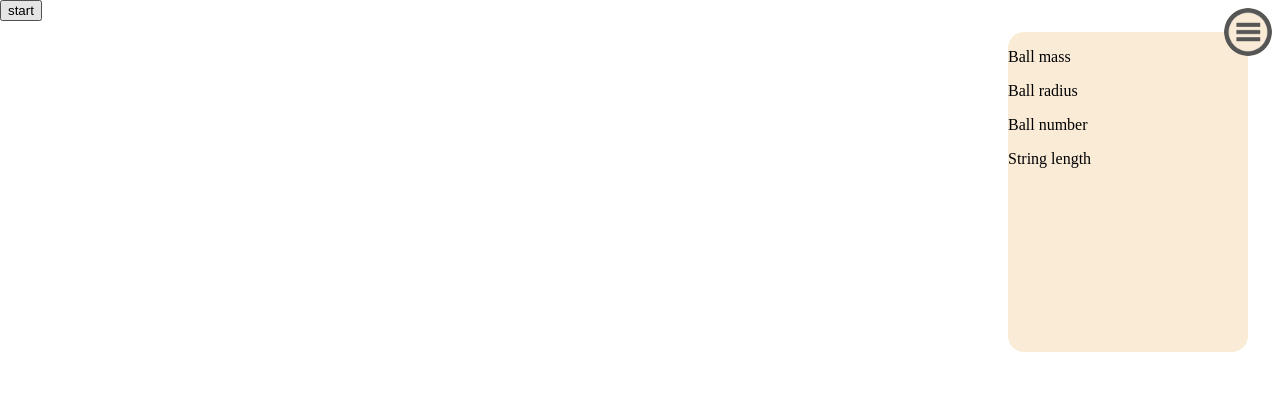
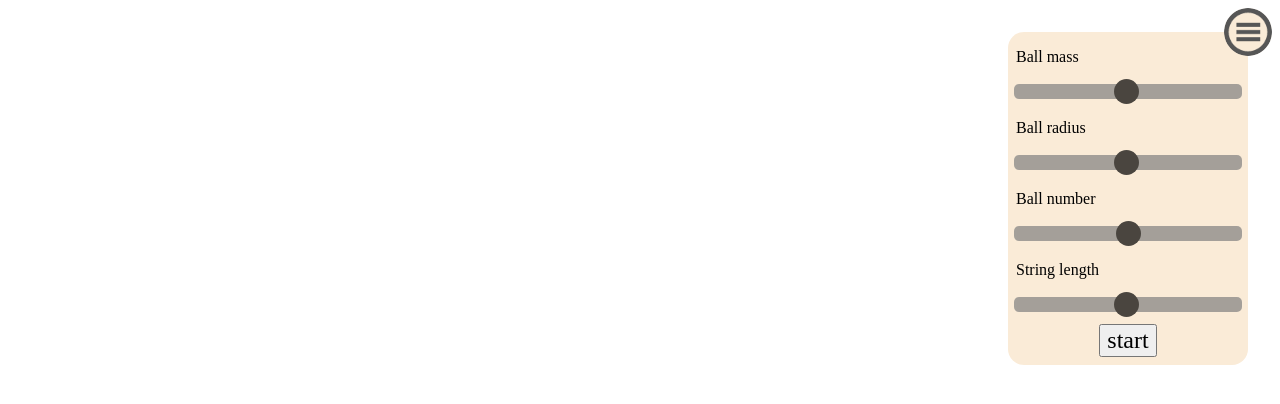
Before and after one commit to annikastookey/newtons-cradle, a plain HTML site: page index.html in a window 1280 px wide. Both pictures are taken after a click on the element 1248 px from the left and 32 px from the top of the page. Drawn offline with Linux system fonts and the light colour scheme.

Commit message:
working sliders need to use input

```diff
--- a/app/app.js
+++ b/app/app.js
@@ -25,6 +25,7 @@ export function run() {
   // requestAnimationFrame(loop);
 }
 
-export function start() {
+export function start(stringLength, ballMass, ballRadius, ballNum) {
+  console.log(stringLength, ballMass, ballRadius, ballNum);
   requestAnimationFrame(loop);
 }
--- a/app/controller/controller.js
+++ b/app/controller/controller.js
@@ -13,18 +13,34 @@ let allowDrag = true;
 let dragDirection = 0;
 let showingPanel = false;
 let menuIcon;
+let massSlider;
+let radiusSlider;
+let numberSlider;
+let lengthSlider;
+
+function getBallMass() {
+  return Number(massSlider.value);
+}
+
+function getBallNum() {
+  return Number(numberSlider.value);
+}
+
+function getBallRadius() {
+  return Number(radiusSlider.value);
+}
+
+function getStringLength() {
+  return Number(lengthSlider.value);
+}
 
 export function init() {
   console.log("initializing Controller");
   document.getElementById("startButton").addEventListener("click", () => {
-    console.log("button click");
-    document.getElementById("startButton").style.display = "none";
-    start();
+    showingPanel = false;
+    document.getElementById("menuPanel").style.display = "none";
+    start(getStringLength(), getBallMass(), getBallRadius(), getBallNum());
   });
-  // document.getElementById("menuButton").addEventListener("click", () => {
-  //   console.log("menu click");
-  //   userInput();
-  // });
   menuIcon = document.getElementById("menuIcon");
   menuIcon.addEventListener("mouseenter", () => {
     if (!showingPanel) {
@@ -44,7 +60,7 @@ export function init() {
       menuIcon.classList.add("menuIconHighlight");
     }
   });
-  document.getElementById("menuIcon").addEventListener("click", () => {
+  menuIcon.addEventListener("click", () => {
     if (!showingPanel) {
       console.log("menu button click");
       showingPanel = true;
@@ -54,6 +70,7 @@ export function init() {
       document.getElementById("menuPanel").style.display = "none";
     }
   });
+  initSliders();
   can.addEventListener("mousedown", (e) => {
     if (!allowDrag) {
       return;
@@ -98,10 +115,21 @@ export function init() {
   });
 }
 
-export function userInput() {
-  console.log("gathering input");
-  // open menu box
-  // handle the user input for ballNum, stringLength, ballRadius, and ballMass
-  // using buttons with restrictions on min/max values
-  // if mousedown to drag ball, close menu box
+function initSliders() {
+  massSlider = document.getElementById("massSlider");
+  massSlider.addEventListener("input", () => {
+    console.log(massSlider.value);
+  });
+  radiusSlider = document.getElementById("radiusSlider");
+  radiusSlider.addEventListener("input", () => {
+    console.log(radiusSlider.value);
+  });
+  numberSlider = document.getElementById("numberSlider");
+  numberSlider.addEventListener("input", () => {
+    console.log(numberSlider.value);
+  });
+  lengthSlider = document.getElementById("lengthSlider");
+  lengthSlider.addEventListener("input", () => {
+    console.log(lengthSlider.value);
+  });
 }
--- a/index.html
+++ b/index.html
@@ -13,38 +13,56 @@
     </script>
   </head>
   <body>
-    <button id="startButton">start</button>
     <div id="menuIcon" class="menuIconUnhighlight"></div>
     <div id="menuPanel">
       <p>Ball mass</p>
+      <div class="centeringContainer">
+        <input
+          type="range"
+          min="1"
+          max="100"
+          value="50"
+          class="slider"
+          id="massSlider"
+        />
+      </div>
       <p>Ball radius</p>
+      <div class="centeringContainer">
+        <input
+          type="range"
+          min="1"
+          max="100"
+          value="50"
+          class="slider"
+          id="radiusSlider"
+        />
+      </div>
       <p>Ball number</p>
+      <div class="centeringContainer">
+        <input
+          type="range"
+          min="1"
+          max="5"
+          value="3"
+          class="slider"
+          id="numberSlider"
+        />
+      </div>
       <p>String length</p>
-      <!-- <div class="sliderContainer" style="width: 100%;">
-        <input type="range" min="1" max="100" value="50" class="slider" id="myRange" style="
-        -webkit-appearance: none;  /* Override default CSS styles */
-        appearance: none;
-        width: 100%; /* Full-width */
-        height: 25px; /* Specified height */
-        background: #d3d3d3; /* Grey background */
-        outline: none; /* Remove outline */
-        ">
-      </div> -->
+      <div class="centeringContainer">
+        <input
+          type="range"
+          min="1"
+          max="100"
+          value="50"
+          class="slider"
+          id="lengthSlider"
+        />
+      </div>
+      <div class="centeringContainer">
+        <button id="startButton">start</button>
+      </div>
     </div>
-    <!-- <button
-      id="menuButton"
-      style="
-        position: absolute;
-        right: 0;
-        top: 0;
-        z-index: 10;
-        width: 5;
-        height: 5;
-        /* width and height not working */
-      "
-    >
-      <img src="./menuButton.jpeg" />
-    </button> -->
     <img src="shinyBall2.png" id="shinyBall" />
   </body>
 </html>
--- a/style.css
+++ b/style.css
@@ -21,7 +21,6 @@
 }
 
 #menuPanel {
-  height: 20rem;
   width: 15rem;
   background-color: antiquewhite;
   border-color: black;
@@ -30,6 +29,15 @@
   right: 2rem;
   top: 2rem;
   position: absolute;
+  z-index: 9;
+}
+
+#menuPanel > p {
+  padding-left: 0.5rem;
+}
+
+.centeringContainer {
+  text-align: center;
 }
 
 #shinyBall {
@@ -37,8 +45,41 @@
 }
 
 #startButton {
-  position: absolute;
-  left: 0;
-  top: 0;
-  z-index: 10;
+  font-size: 1.5rem;
+  font-family: "Times New Roman", Times, serif;
+  margin: 0.5rem;
 }
+
+.slider {
+  -webkit-appearance: none;
+  width: 95%;
+  height: 15px;
+  border-radius: 5px;
+  background: gray;
+  outline: none;
+  opacity: 0.7;
+  -webkit-transition: 0.2s;
+  transition: opacity 0.2s;
+}
+
+.slider:hover {
+  opacity: 1;
+}
+
+.slider::-webkit-slider-thumb {
+  -webkit-appearance: none;
+  appearance: none;
+  width: 25px;
+  height: 25px;
+  border-radius: 50%;
+  background: black;
+  cursor: pointer;
+}
+
+.slider::-moz-range-thumb {
+  width: 25px;
+  height: 25px;
+  border-radius: 50%;
+  background: black;
+  cursor: pointer;
+}
```
Also changed, not shown: TODO.txt.
